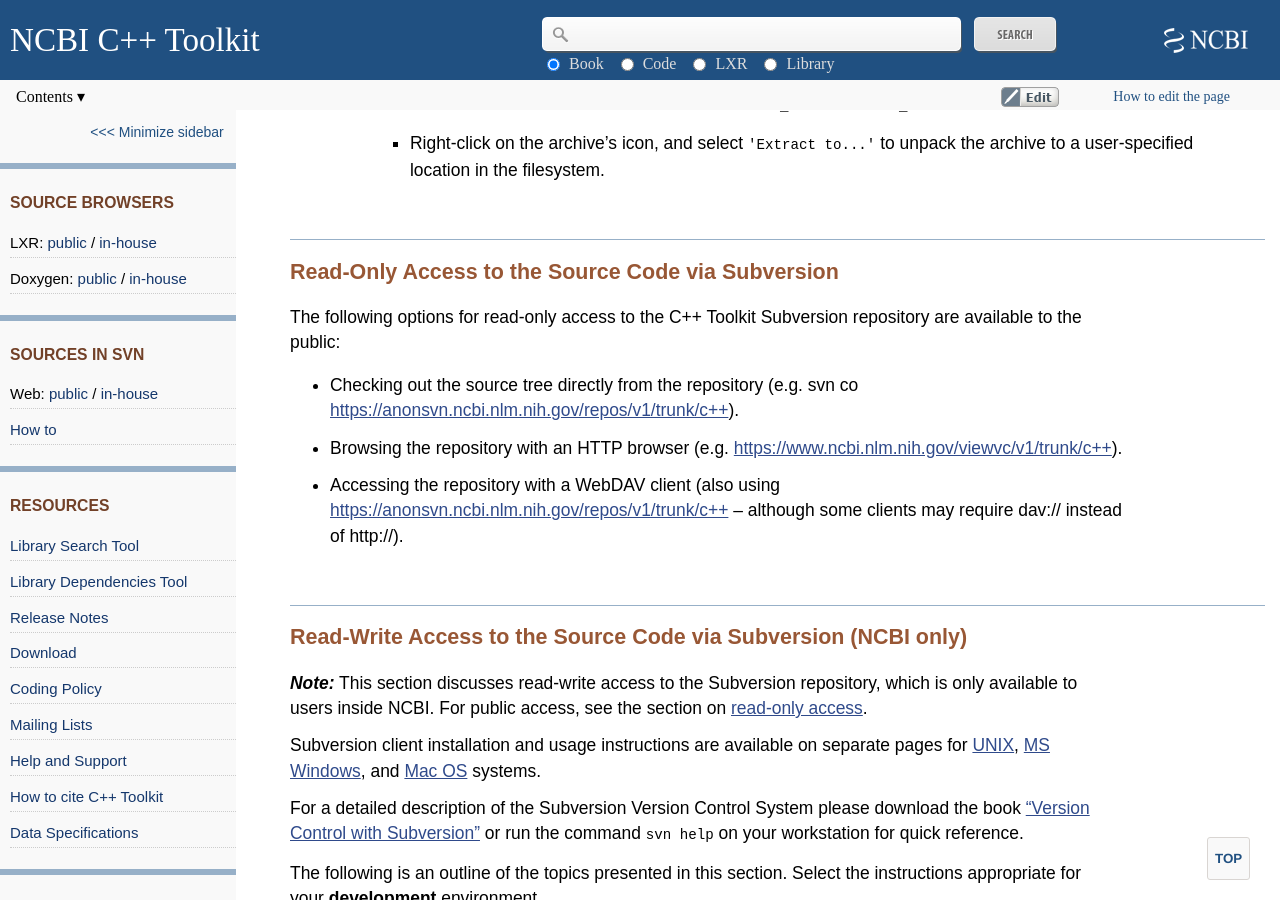
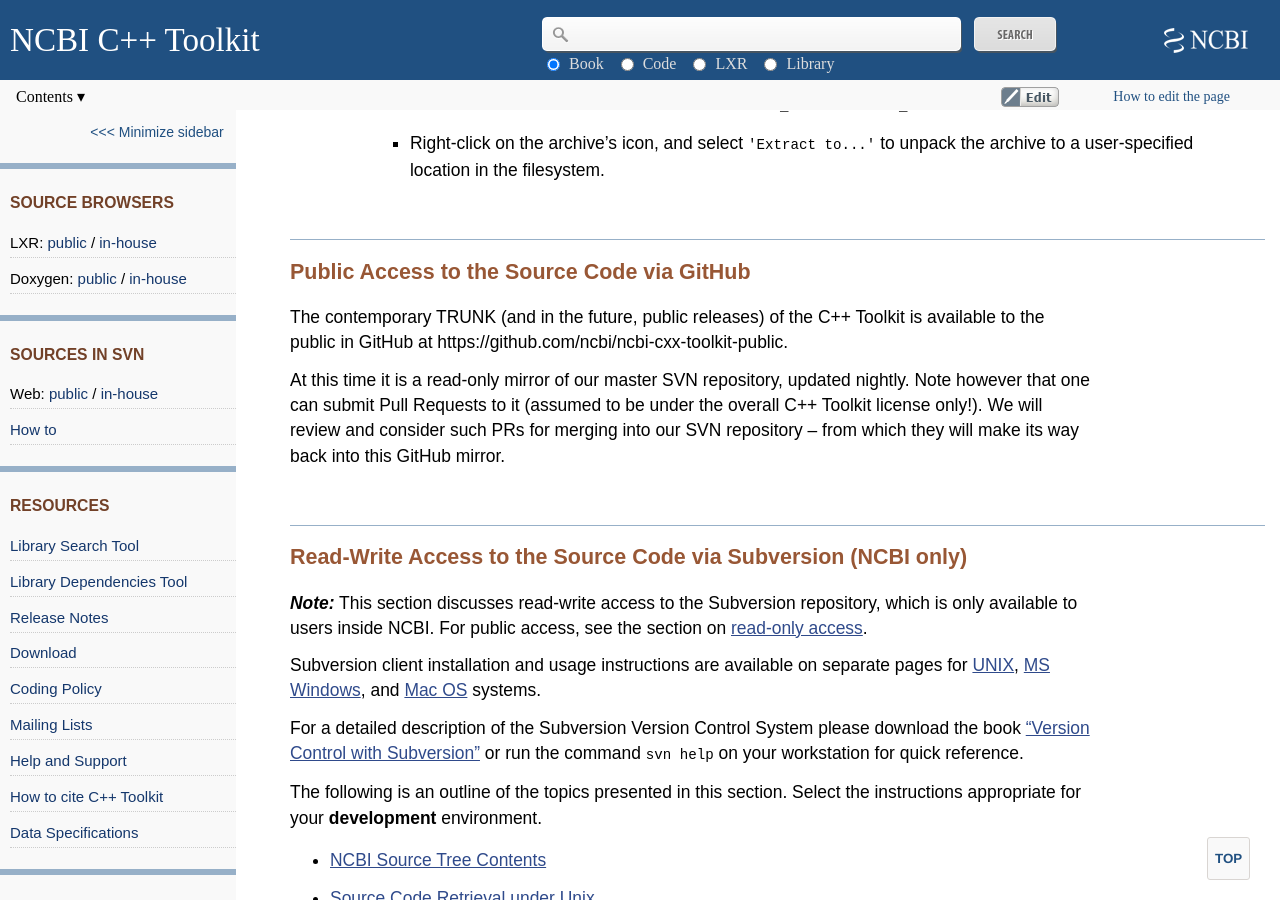
Before and after one commit to ncbi/cxx-toolkit, a Jekyll site: the page built from pages/ch_getcode_svn.md, in a window 1280 px wide and 900 px high, scrolled down 1863 px. Built offline with Jekyll 4.4.1, drawn with Linux system fonts in a browser that asks for light colours; some of the changed text lies outside the part shown.

Commit message:
Public Access to the Source Code:  SVN -->  GitHub  JIRA: CXX-12323

```diff
--- a/pages/ch_getcode_svn.md
+++ b/pages/ch_getcode_svn.md
@@ -20,7 +20,7 @@
 
 -   [Public Access to the Source Code via FTP](#ch_getcode_svn.ftp_download)
 
--   [Read-Only Access to the Source Code via Subversion](#ch_getcode_svn.external)
+-   [Public Access to the Source Code via GitHub](#ch_getcode_svn.external)
 
 -   [Read-Write Access to the Source Code via Subversion (NCBI only)](#ch_getcode_svn.code_retrieval)
 
@@ -75,16 +75,13 @@
 
 <a name="ch_getcode_svn.external"></a>
 
-Read-Only Access to the Source Code via Subversion
---------------------------------------------------
+Public Access to the Source Code via GitHub
+-------------------------------------------
 
-The following options for read-only access to the C++ Toolkit Subversion repository are available to the public:
+The contemporary TRUNK (and in the future, public releases) of the C++ Toolkit is available to the public in GitHub at https://github.com/ncbi/ncbi-cxx-toolkit-public.
 
--   Checking out the source tree directly from the repository (e.g. svn co <https://anonsvn.ncbi.nlm.nih.gov/repos/v1/trunk/c++>).
+At this time it is a read-only mirror of our master SVN repository, updated nightly. Note however that one can submit Pull Requests to it (assumed to be under the overall C++ Toolkit license only!). We will review and consider such PRs for merging into our SVN repository -- from which they will make its way back into this GitHub mirror.
 
--   Browsing the repository with an HTTP browser (e.g. <https://www.ncbi.nlm.nih.gov/viewvc/v1/trunk/c++>).
-
--   Accessing the repository with a WebDAV client (also using <https://anonsvn.ncbi.nlm.nih.gov/repos/v1/trunk/c++> – although some clients may require dav:// instead of http://).
 
 <a name="ch_getcode_svn.code_retrieval"></a>
 
```
